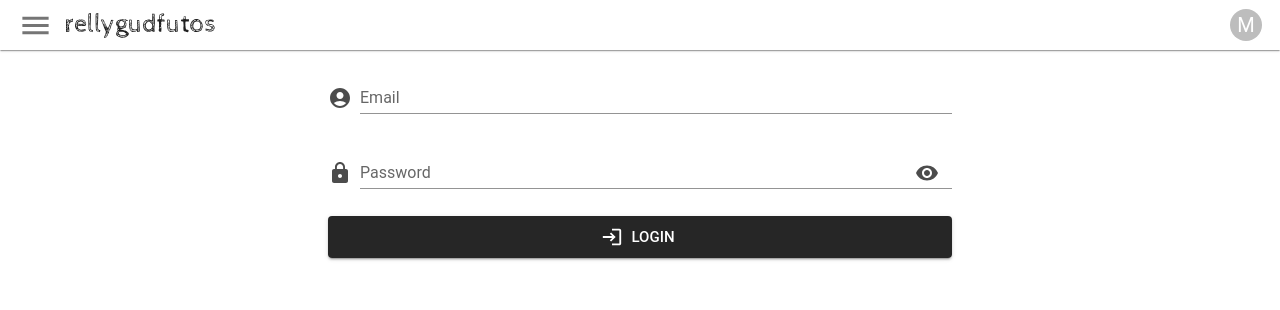
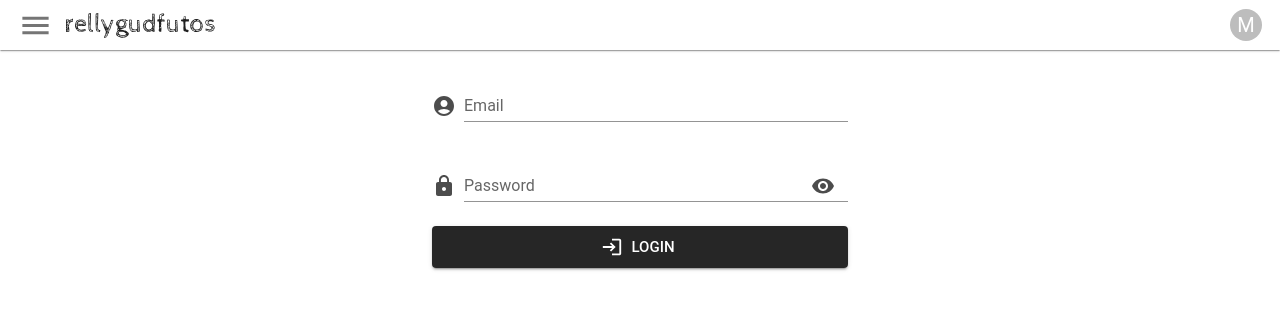
Before and after one commit to michaelkerr0576/rellygudfutos_v2, a React (Vite) app in the folder frontend/: page /account in a window 1280 px wide. Shown: the top 310 px of the page. Built offline with nearby package versions, Linux system fonts and the light colour scheme.

Commit message:
fix helper test spacing

```diff
--- a/frontend/src/components/inputs/TextField.tsx
+++ b/frontend/src/components/inputs/TextField.tsx
@@ -24,9 +24,13 @@ export interface TextFieldProps {
 }
 
 const StyledTextField = styled('div')(({ theme }): { [key: string]: any } => ({
-  '&.rgf-textField--helperText': {
-    height: '75px',
-    padding: theme.spacing(0, 0),
+  '&.rgf-textField--outlinedHelperText': {
+    height: '95px',
+    padding: theme.spacing(1, 0),
+  },
+  '&.rgf-textField--standardHelperText': {
+    height: '80px',
+    padding: theme.spacing(1, 0),
   },
   '.MuiInputBase-root': {
     paddingRight: theme.spacing(1),
@@ -82,7 +86,8 @@ export default function TextField(props: TextFieldProps): JSX.Element {
 
   const textFieldStyles = clsx('rgf-textField', {
     [className]: !!className,
-    'rgf-textField--helperText': !!hasHelperText,
+    'rgf-textField--outlinedHelperText': !!hasHelperText && variant === 'outlined',
+    'rgf-textField--standardHelperText': !!hasHelperText && variant === 'standard',
   });
 
   return (
--- a/frontend/src/pages/Login/partials/LoginForm.tsx
+++ b/frontend/src/pages/Login/partials/LoginForm.tsx
@@ -88,12 +88,12 @@ export default function LoginForm(): JSX.Element {
       <Grid isContainer>
         <Grid
           mobile={12}
-          tablet={10}
-          tabletOffset={1}
-          laptop={8}
-          laptopOffset={2}
-          desktop={6}
-          desktopOffset={3}
+          tablet={8}
+          tabletOffset={2}
+          laptop={6}
+          laptopOffset={3}
+          desktop={4}
+          desktopOffset={4}
         >
           {renderEmailField()}
 
```
